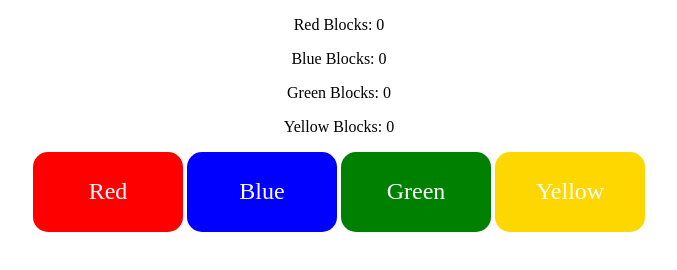
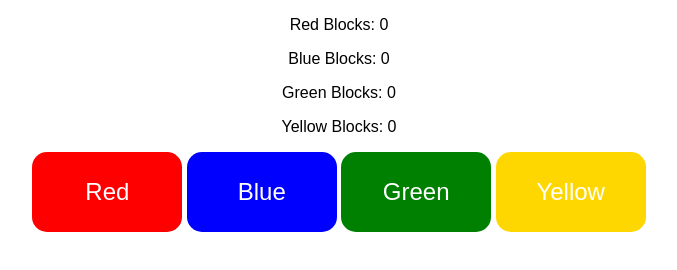
Before and after one commit to nicolaslwilson/colorBlocks, a plain HTML site: page index.html in a window 1280 px wide. Shown: the whole page, without its empty margins (301-978 px from the left). Drawn offline with Linux system fonts and the light colour scheme.

Commit message:
Sans-serif set as default font

```diff
--- a/style.css
+++ b/style.css
@@ -1,6 +1,7 @@
 /*Lays out the contents of controlsContainer */
 #controlsContainer {
   text-align: center;
+  font-family: sans-serif, serif;
 }
 #stats div {
   display: inline;
```
